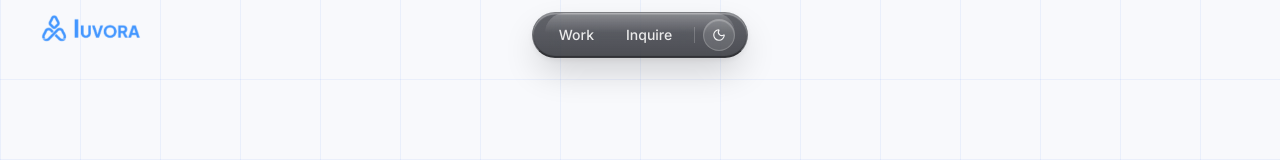
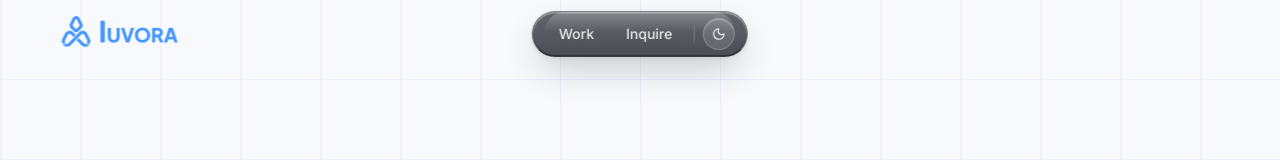
Before and after one commit to Mrithyunjay02/IUVORA, a Next.js app: page /work/daynit-enterprises in a window 1280 px wide. Shown: the top 160 px of the page. Built offline with nearby package versions, Linux system fonts and the light colour scheme.

Commit message:
fix(portfolio): align logo with content container, enlarge to 140px, and route Work to in-page section

```diff
--- a/components/portfolio/Navbar.tsx
+++ b/components/portfolio/Navbar.tsx
@@ -2,27 +2,33 @@
 
 import React from "react";
 import Link from "next/link";
+import { usePathname } from "next/navigation";
 import { IuvoraLogo } from "@/components/icons/IuvoraLogo";
 import ThemeToggle from "./ThemeToggle";
 
 export default function Navbar() {
+  const pathname = usePathname();
+  const isWorkHome = pathname === "/work";
+
   return (
-    <header className="fixed top-0 left-0 right-0 z-50 pt-[max(0.75rem,env(safe-area-inset-top,0.75rem))] pb-2 px-4 sm:px-8 pointer-events-none flex items-center justify-between sm:justify-center">
-      {/* Top Left: Official Iuvora Brand Logo */}
-      <div className="pointer-events-auto sm:absolute sm:left-6 md:left-8 sm:top-[max(0.75rem,env(safe-area-inset-top,0.75rem))] flex items-center">
+    <header className="fixed top-0 left-0 right-0 z-50 pt-[max(0.75rem,env(safe-area-inset-top,0.75rem))] pb-2 pointer-events-none">
+      <div className="portfolio-container relative flex items-center justify-between sm:justify-start">
+        {/* Top Left: Official Iuvora Brand Logo (aligned with container / "Crafted for scale") */}
+        <div className="pointer-events-auto flex items-center">
           <Link
             href="/"
             className="block focus:outline-none focus-visible:ring-2 focus-visible:ring-[#3b82f6] rounded transition-opacity hover:opacity-85"
             aria-label="Iuvora - Home"
           >
-          <IuvoraLogo width={120} priority={true} />
+            <IuvoraLogo width={140} priority={true} />
           </Link>
         </div>
 
         {/* Centered Liquid Glass Navigation Pill */}
+        <div className="pointer-events-auto sm:absolute sm:left-1/2 sm:-translate-x-1/2">
           <nav
             aria-label="Primary site navigation"
-        className="apple-liquid-glass relative flex items-center px-2 sm:px-3 py-1.5 rounded-full pointer-events-auto gap-1 sm:gap-1.5 overflow-hidden shadow-sm"
+            className="apple-liquid-glass relative flex items-center px-2.5 sm:px-3 py-1.5 rounded-full gap-1 sm:gap-1.5 overflow-hidden shadow-sm"
           >
             {/* Specular Liquid Glare Layer */}
             <div
@@ -32,12 +38,21 @@ export default function Navbar() {
 
             {/* Quick Links */}
             <div className="relative z-10 flex items-center gap-1 text-xs sm:text-sm font-medium text-white/90">
+              {isWorkHome ? (
+                <a
+                  href="#gallery"
+                  className="px-3 py-1.5 sm:px-3.5 rounded-full hover:text-white hover:bg-white/15 dark:hover:bg-white/20 hover:shadow-[inset_0_1px_1px_rgba(255,255,255,0.3)] transition-all duration-200 focus:outline-none focus-visible:ring-2 focus-visible:ring-[#3b82f6]"
+                >
+                  Work
+                </a>
+              ) : (
                 <Link
-            href="/#work"
+                  href="/work#gallery"
                   className="px-3 py-1.5 sm:px-3.5 rounded-full hover:text-white hover:bg-white/15 dark:hover:bg-white/20 hover:shadow-[inset_0_1px_1px_rgba(255,255,255,0.3)] transition-all duration-200 focus:outline-none focus-visible:ring-2 focus-visible:ring-[#3b82f6]"
                 >
                   Work
                 </Link>
+              )}
               <Link
                 href="/contact"
                 className="px-3 py-1.5 sm:px-3.5 rounded-full hover:text-white hover:bg-white/15 dark:hover:bg-white/20 hover:shadow-[inset_0_1px_1px_rgba(255,255,255,0.3)] transition-all duration-200 focus:outline-none focus-visible:ring-2 focus-visible:ring-[#3b82f6]"
@@ -57,6 +72,8 @@ export default function Navbar() {
               <ThemeToggle />
             </div>
           </nav>
+        </div>
+      </div>
     </header>
   );
 }
```
Lines whose indentation alone changed are shown as unchanged.
